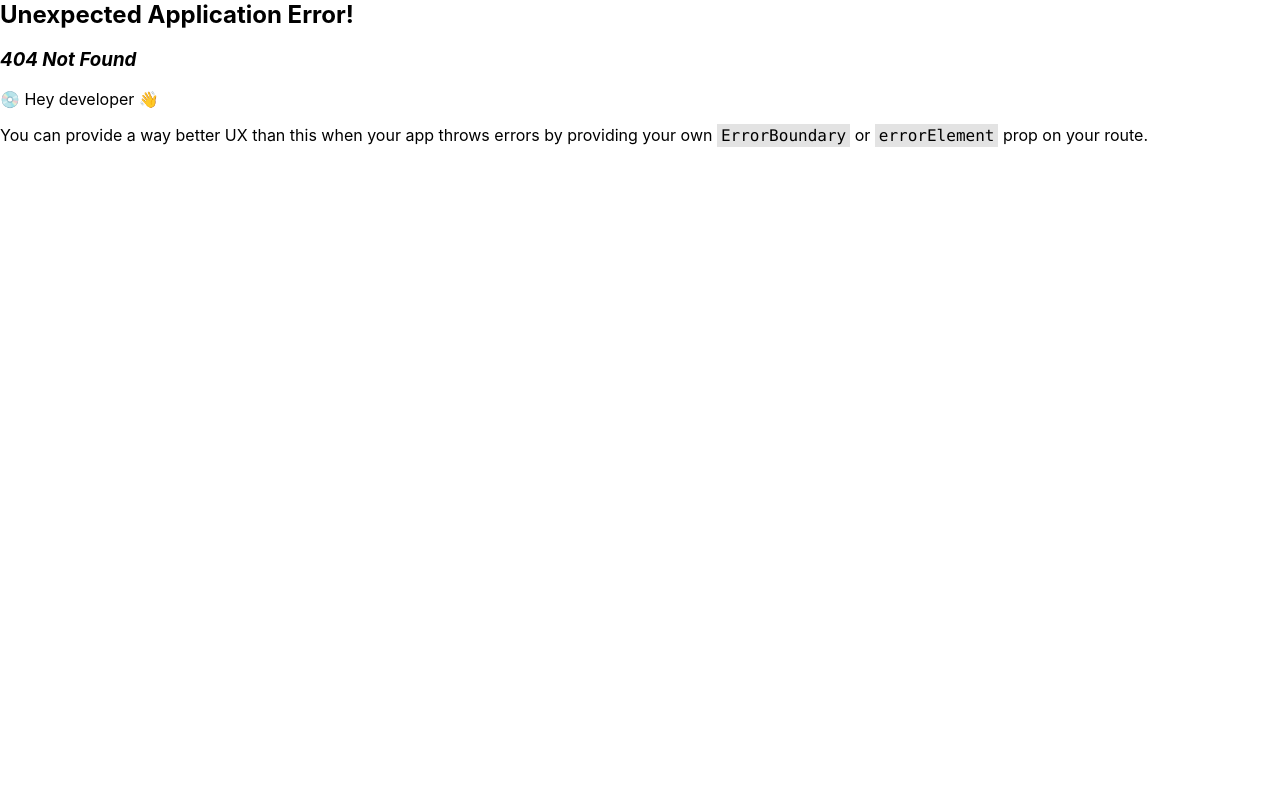
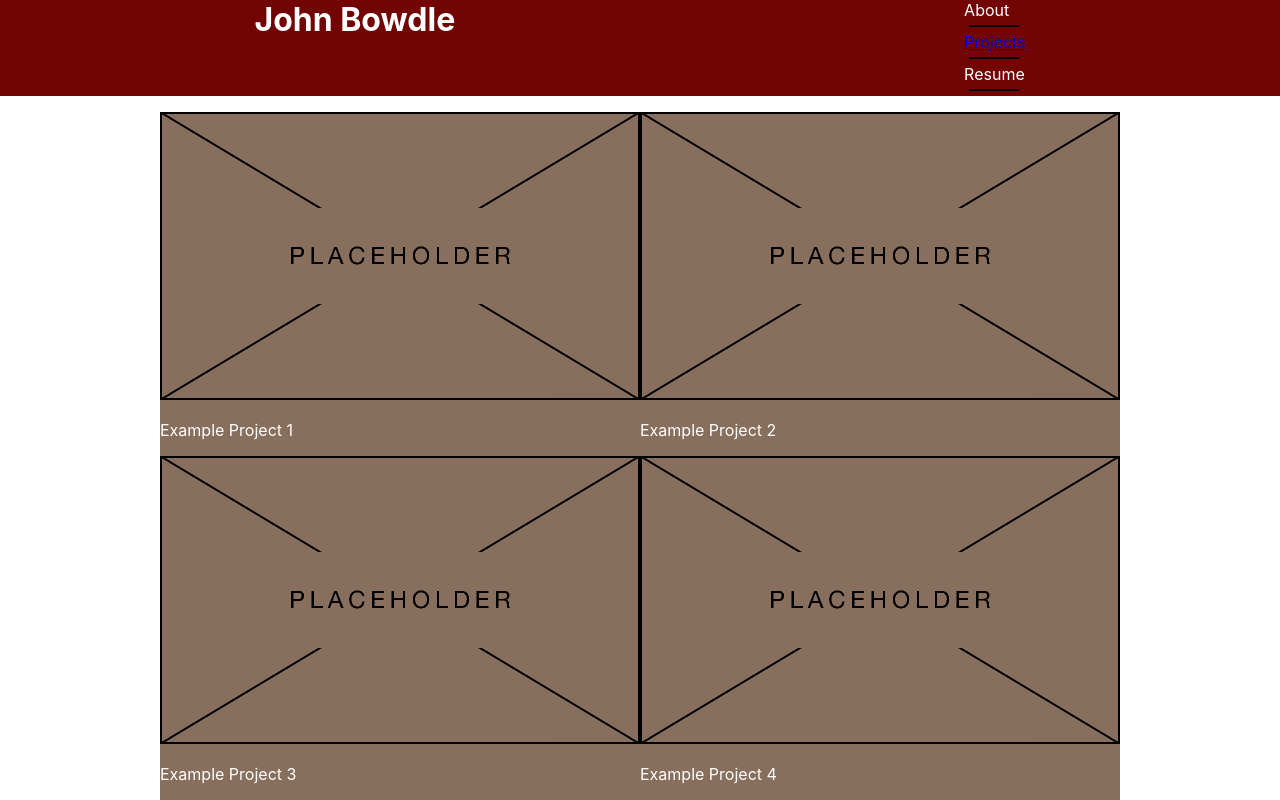
Before and after one commit to jbowdle/portfolio, a React (Create React App) app: page /projects in a window 1280 px wide. Before the commit this address had no page. Shown: the top 800 px of the page. Built offline with nearby package versions, Linux system fonts and the light colour scheme.

Commit message:
Created /projects route and replaced assets folder

```diff
--- a/src/routes/projects.jsx
+++ b/src/routes/projects.jsx
@@ -0,0 +1,22 @@
+import ProjectCard from "../components/ProjectCard";
+
+const PROJECT_DATA = [
+  { id: "project-0", image: "assets/placeholder.png", alt: "Placeholder image for an example project", name: "Example Project 1" },
+  { id: "project-1", image: "assets/placeholder.png", alt: "Placeholder image for an example project", name: "Example Project 2" },
+  { id: "project-2", image: "assets/placeholder.png", alt: "Placeholder image for an example project", name: "Example Project 3" },
+  { id: "project-3", image: "assets/placeholder.png", alt: "Placeholder image for an example project", name: "Example Project 4" },
+  { id: "project-4", image: "assets/placeholder.png", alt: "Placeholder image for an example project", name: "Example Project 5" },
+  { id: "project-5", image: "assets/placeholder.png", alt: "Placeholder image for an example project", name: "Example Project 6" },
+]
+
+export default function Projects() {
+  const projectList = PROJECT_DATA.map((project) => (
+    <ProjectCard id={project.id} image={project.image} alt={project.alt} name={project.name} key={project.id}/>
+  ));
+
+  return (
+    <ul className="project-container">
+      {projectList}
+    </ul>
+  )
+}
--- a/src/routes/root.jsx
+++ b/src/routes/root.jsx
@@ -1,3 +1,5 @@
+import { Outlet, NavLink } from "react-router-dom";
+
 export default function Root() {
   return (
     <div>
@@ -7,7 +9,14 @@ export default function Root() {
           <nav>
             <a>About</a>
             <i className="burger-bar"></i>
-            <a>Coding Projects</a>
+            <NavLink
+              to="/projects"
+              className={({ isActive, isPending }) =>
+                isPending ? "pending" : isActive ? "active" : ""
+              }
+            >
+              Projects
+            </NavLink>
             <i className="burger-bar"></i>
             <a>Resume</a>
             <i className="burger-bar"></i>
@@ -19,9 +28,7 @@ export default function Root() {
       </aside>
       <main>
         <section className="section-main">
-          <ul className="project-container">
-            {/* {projectList} */}
-          </ul>
+          <Outlet />
         </section>
       </main>
       <footer>
```
Also changed, not shown: src/index.jsx (+7 -1 lines), public/assets/placeholder.png (added).
